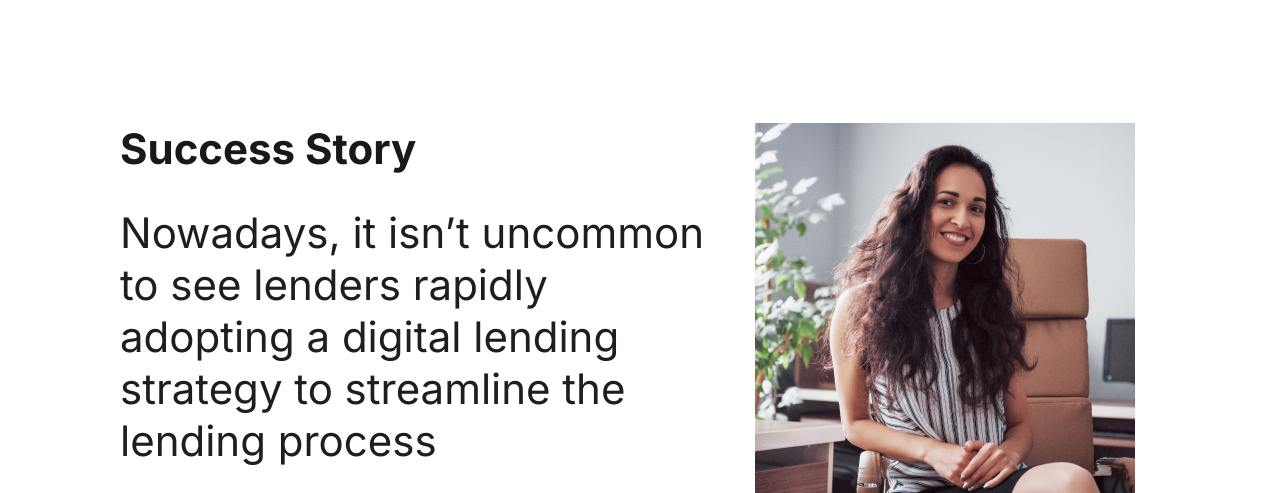
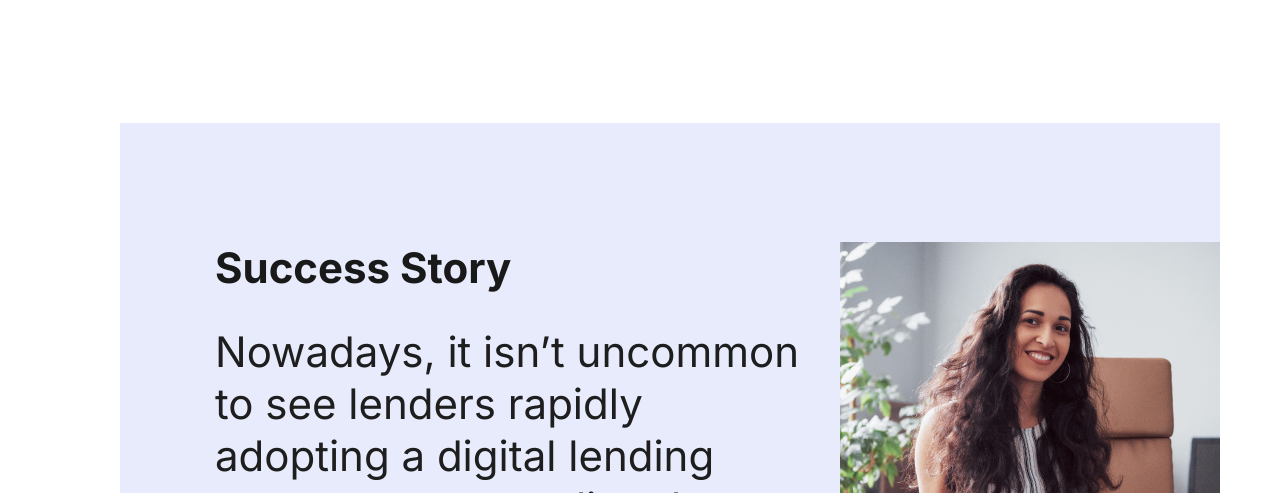
Before and after one commit to Capybarka/Tweakful-, a plain HTML site: page index.html in a window 1280 px wide. Shown: the part 1910-2403 px from the top of the page. Drawn offline with nearby package versions, Linux system fonts and the light colour scheme.

Commit message:
changed success story

```diff
--- a/style.css
+++ b/style.css
@@ -355,12 +355,17 @@ main {
     line-height: 26px;
 }
 
+
+/* success story */
 .story-container {
     width: 1100px;
     margin: 0 auto;
+    padding-top: 119px;
+    padding-left: 95px;
+    padding-bottom: 116px;
     display: flex;
-    gap: 47px;
     margin-bottom: 115px;
+    background-color: #E7EBFC;
 }
 
 .story-title {
@@ -405,8 +410,10 @@ main {
 }
 
 .story-img {
+    display: block;
     width: 380px;
     height: 420px;
+    margin-left: auto;
 }
 
 .story-dots-img {
```
